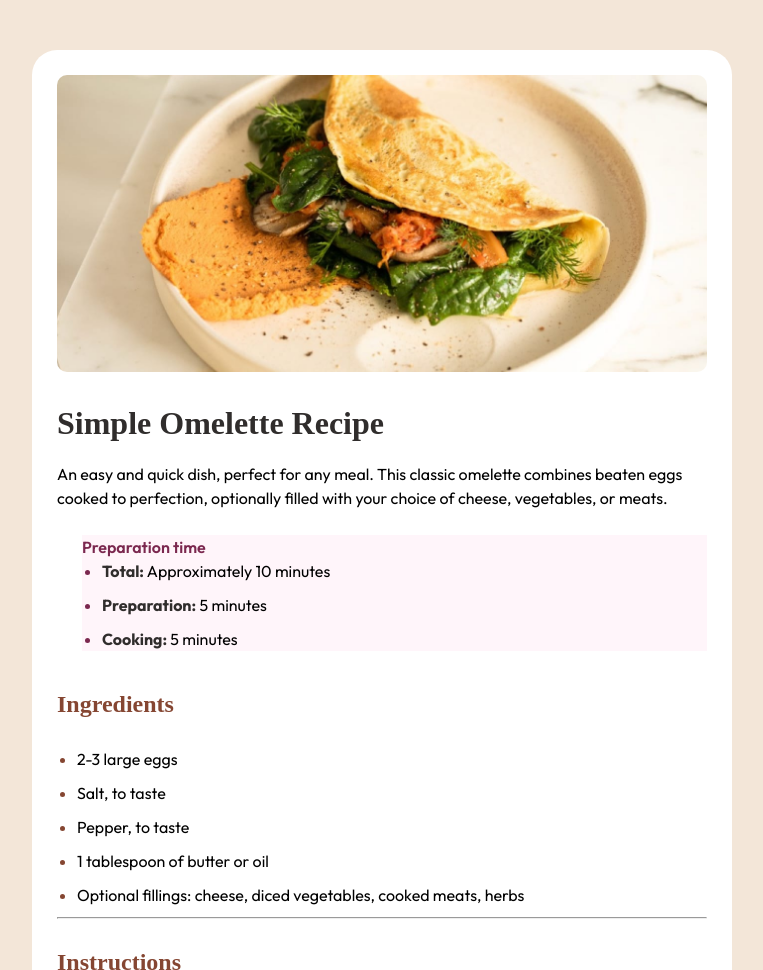
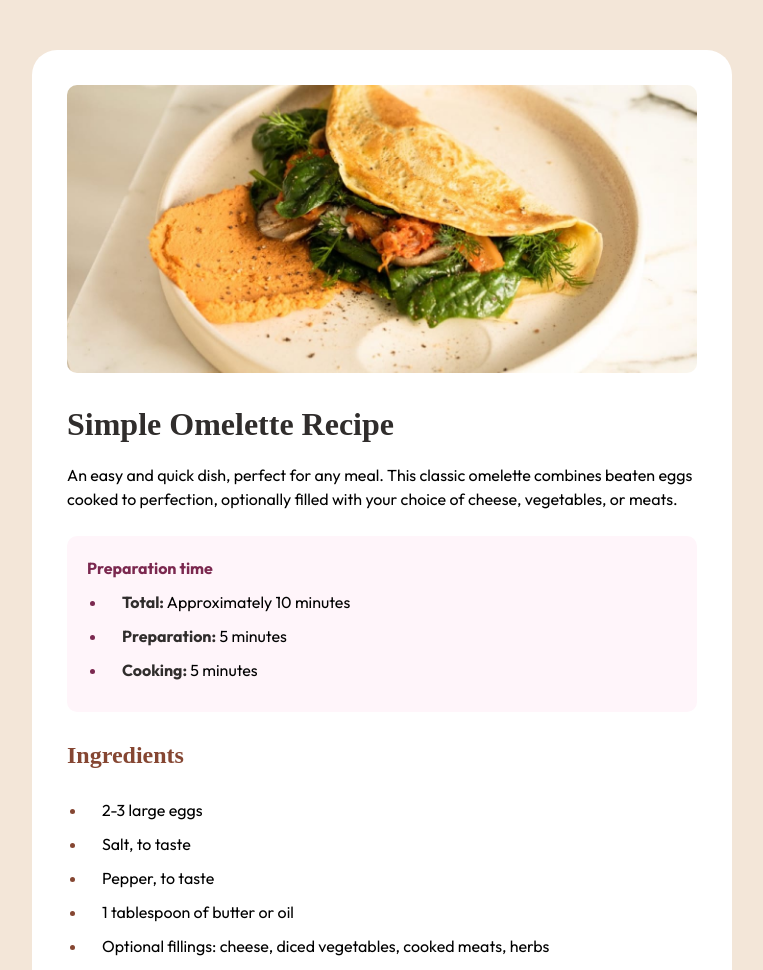
Before and after one commit to paladachelle/frontend-mentor, a plain HTML site: page development/recipe-page-main/index.html in a window 1280 px wide. Shown: the top 970 px of the page, without its empty margins (18-781 px from the left). Drawn offline with Linux system fonts and the light colour scheme.

Commit message:
Updated files

```diff
--- a/development/recipe-page-main/index.html
+++ b/development/recipe-page-main/index.html
@@ -17,7 +17,7 @@
   </head>
   <body>
     <main class="container">
-      <img src="assets/images/image-omelette.jpeg" alt="Omelette" width="650" />
+      <img src="assets/images/image-omelette.jpeg" alt="Omelette" />
       <h1 class="title">Simple Omelette Recipe</h1>
       <p class="description">
         An easy and quick dish, perfect for any meal. This classic omelette
--- a/development/recipe-page-main/style.css
+++ b/development/recipe-page-main/style.css
@@ -62,10 +62,11 @@ li {
 .heading__two,
 li::marker {
     color: var(--brown--800);
+    font-weight: var(--outfit--700);
 }
 
 .heading__two {
-    padding: 25px 0px 25px 0px;
+    padding: 0px 0px 25px 0px;
 
 }
 
@@ -73,27 +74,33 @@ ul > li,
 ol > li {
     margin-bottom: 10px;
     margin-left: 20px;
+    padding: 0px 15px;
 }
 
 .container {
+    width: 100%;
     max-width: 700px;
     background-color: var(--white);
-    padding: 25px;
+    padding: 35px 35px;
     border-radius: 25px;
 }
 
 .container img {
     border-radius: 10px;
+    max-width: 100%;
 }
 
 .card {
     background-color: var(--rose--50);
-    margin: 25px 0px 0px 25px;
+    margin: 25px 0px 25px 0px;
+    border-radius: 10px;
+    padding: 20px;
 }
 
 .card__title {
     color: var(--rose--800);
-    font-weight: var(--outfit--600);
+    font-weight: var(--outfit--700);
+    margin-bottom: 10px;
 }
 
 .card li::marker {
@@ -104,3 +111,13 @@ ol > li {
 ol li > strong {
     color: var(--stone--900);
 }
+
+.divider {
+    color: var(--stone--100);
+    width: 100%;
+    margin: 25px 0px;
+}
+
+table {
+    border-collapse: collapse;
+}
```
